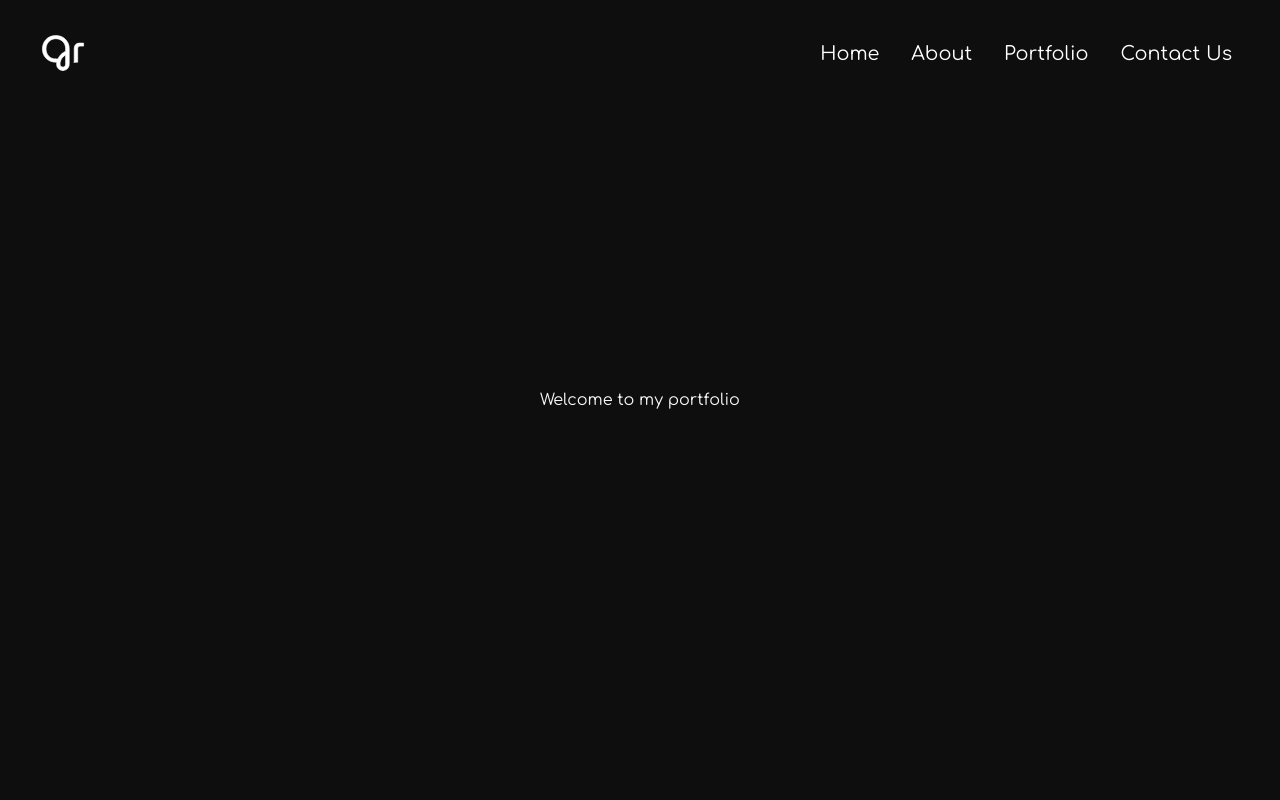
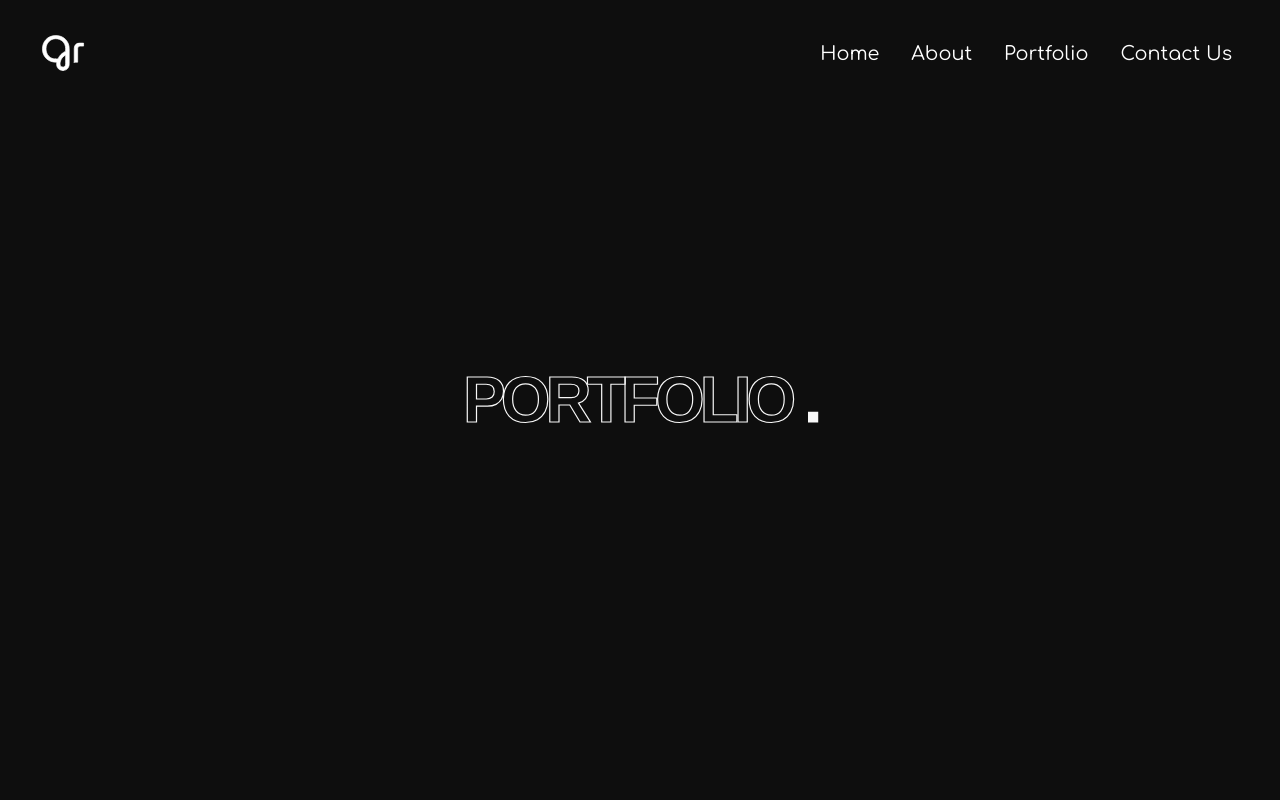
Before and after one commit to gowth6m/myportfolio, a React (Create React App) app: page /portfolio in a window 1280 px wide. Shown: the top 800 px of the page. Built offline with nearby package versions, Linux system fonts and the light colour scheme.

Commit message:
adding portfolio

```diff
--- a/src/components/misc/ViewPortfolio.tsx
+++ b/src/components/misc/ViewPortfolio.tsx
@@ -2,6 +2,8 @@ export function ViewPortfolio() {
   return <>
   <div className="view-portfolio-section">
 
+    {/* Press here to view more stuff */}
+
   </div>
   </>;
 }
--- /dev/null
+++ b/src/components/portfolio/Portfolio.css
@@ -0,0 +1,13 @@
+.portfolio-page {
+    min-height: 100svh;
+    width: 100%;
+}
+
+.portfolio-page-container {
+    display: flex;
+    flex-direction: column;
+    align-items: center;
+    justify-content: center;
+    height: 100%;
+    width: 90%;
+}
--- a/src/components/portfolio/Portfolio.tsx
+++ b/src/components/portfolio/Portfolio.tsx
@@ -1,7 +1,16 @@
+import "./Portfolio.css";
+
 export function Portfolio() {
   return (
-    <div className="home-page flex">
-      <div className="home-title">Welcome to my portfolio</div>
+    <div className="portfolio-page flex">
+      <div className="portfolio-page-container">
+        <div className="portfolio-title section-title">
+          Portfolio <span>.</span>
+        </div>
+
+        {/* rest of the stuff */}
+
+      </div>
     </div>
   );
 }
```
